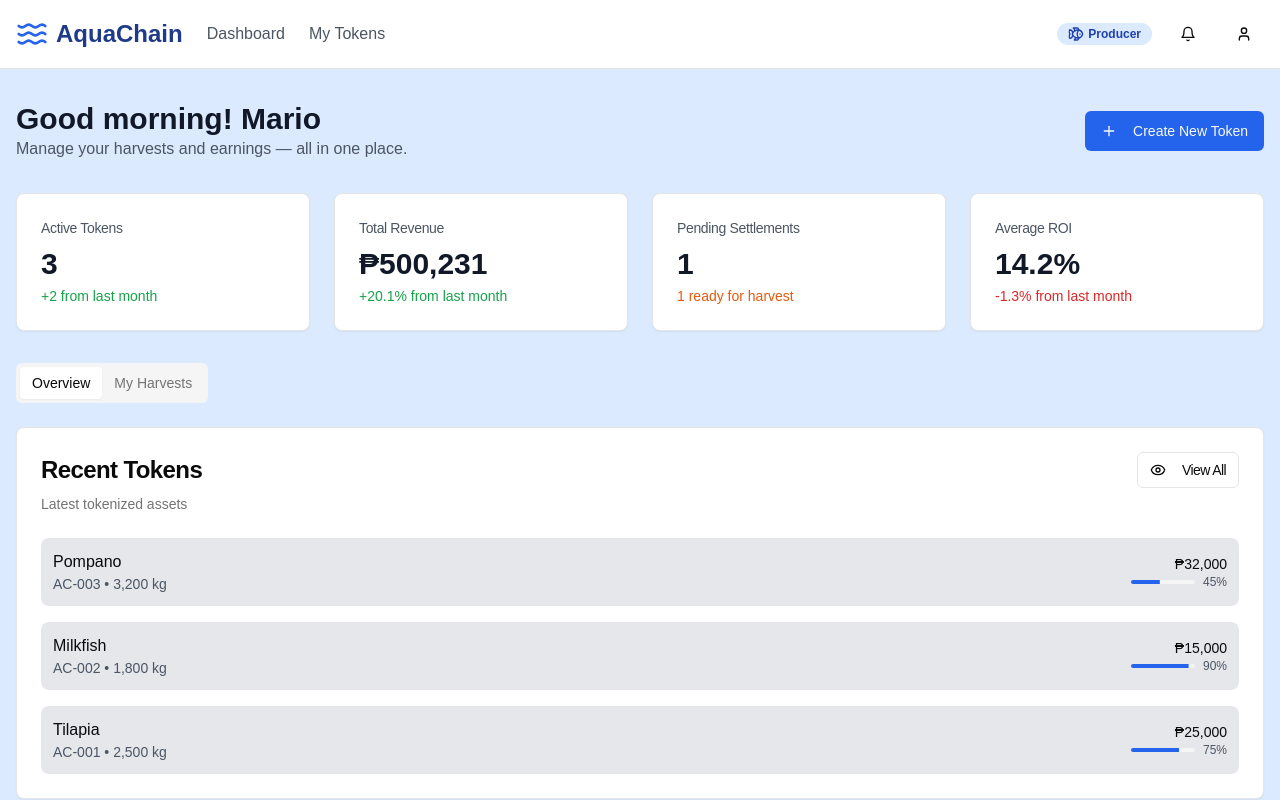
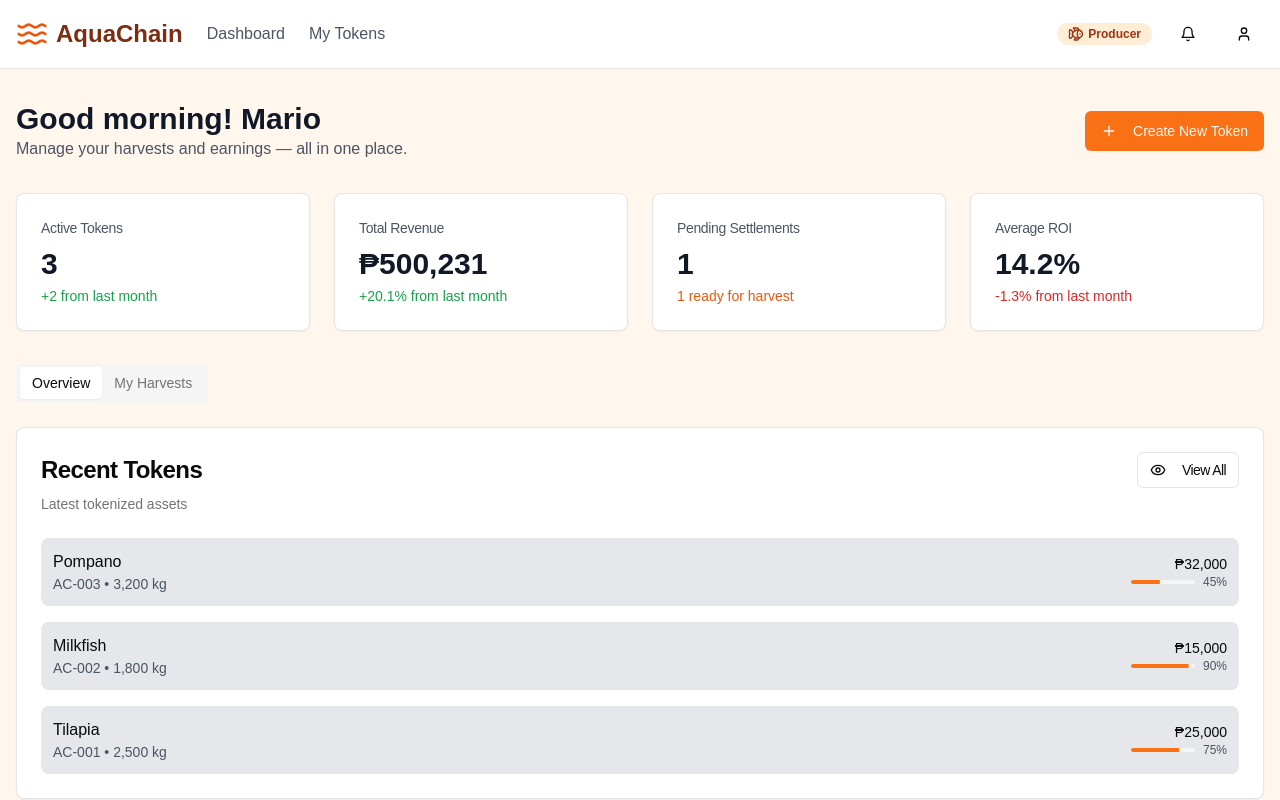
Before and after one commit to npesaras/ClawChain, a Next.js app in the folder frontend/: page /dashboard/producer in a window 1280 px wide. Shown: the top 800 px of the page. Built offline with nearby package versions, Linux system fonts and the light colour scheme.

Commit message:
enhance ui

```diff
--- a/frontend/app/createNewToken/page.tsx
+++ b/frontend/app/createNewToken/page.tsx
@@ -46,9 +46,8 @@ export default function TokenizePage() {
     console.log("Creating token with data:", formData)
     // Token creation logic would go here
   }
-
   return (
-    <div className="min-h-screen bg-blue-200">
+    <div className="min-h-screen bg-orange-50">
       <DashboardHeader userRole="producer" />
 
       <div className="container mx-auto px-4 py-8">
--- a/frontend/app/dashboard/producer/page.tsx
+++ b/frontend/app/dashboard/producer/page.tsx
@@ -189,9 +189,8 @@ export default function ProducerDashboard() {
       ))}
     </div>
   )
-
   return (
-    <div className="min-h-screen bg-blue-100">
+    <div className="min-h-screen bg-orange-50">
       <DashboardHeader userRole="producer" />
 
       <div className="container mx-auto px-4 py-8">
--- a/frontend/app/dashboard/producer/tokens/page.tsx
+++ b/frontend/app/dashboard/producer/tokens/page.tsx
@@ -92,13 +92,12 @@ export default function MyTokensPage() {
     { month: "May", totalTokens: 6, activeTokens: 5, completedTokens: 1, avgReturn: 12.3 },
     { month: "Jun", totalTokens: 6, activeTokens: 4, completedTokens: 2, avgReturn: 13.1 },
   ]
-
   const getStatusColor = (status: string) => {
     switch (status) {
       case "Ready Soon":
         return "bg-green-100 text-green-800"
       case "Growing":
-        return "bg-blue-100 text-blue-800"
+        return "bg-orange-100 text-orange-800"
       case "Funding":
         return "bg-yellow-100 text-yellow-800"
       case "Harvested":
@@ -139,11 +138,10 @@ export default function MyTokensPage() {
   const filteredTokens = statusFilter === "all" ? tokens : tokens.filter((token) => token.status === statusFilter)
 
   const totalValue = tokens.reduce((sum, token) => sum + token.total, 0)
-  const totalFunded = tokens.reduce((sum, token) => sum + token.funded, 0)
-  const avgProgress = tokens.reduce((sum, token) => sum + token.progress, 0) / tokens.length
+  const totalFunded = tokens.reduce((sum, token) => sum + token.funded, 0)  const avgProgress = tokens.reduce((sum, token) => sum + token.progress, 0) / tokens.length
 
   return (
-    <div className="min-h-screen bg-blue-100">
+    <div className="min-h-screen bg-orange-50">
       <DashboardHeader userRole="producer" />
       <div className="container mx-auto px-4 py-8">
         <div className="flex items-center justify-between mb-8">
--- a/frontend/app/globals.css
+++ b/frontend/app/globals.css
@@ -20,67 +20,66 @@ body {
     --card-foreground: 0 0% 3.9%;
     --popover: 0 0% 100%;
     --popover-foreground: 0 0% 3.9%;
-    --primary: 221 83% 53%; /* Changed from black to blue-700 */
+    --primary: 24 95% 53%; /* Deep Orange for lobster theme */
     --primary-foreground: 0 0% 98%;
     --secondary: 0 0% 96.1%;
     --secondary-foreground: 0 0% 9%;
     --muted: 0 0% 96.1%;
     --muted-foreground: 0 0% 45.1%;
-    --accent: 0 0% 96.1%;
-    --accent-foreground: 0 0% 9%;
+    --accent: 24 90% 95%; /* Light orange accent */
+    --accent-foreground: 24 95% 25%;
     --destructive: 0 84.2% 60.2%;
     --destructive-foreground: 0 0% 98%;
     --border: 0 0% 89.8%;
     --input: 0 0% 89.8%;
-    --ring: 221 83% 53%; /* Also update ring to match */
-    --chart-1: 12 76% 61%;
-    --chart-2: 173 58% 39%;
-    --chart-3: 197 37% 24%;
-    --chart-4: 43 74% 66%;
-    --chart-5: 27 87% 67%;
+    --ring: 24 95% 53%; /* Orange ring to match primary */
+    --chart-1: 24 95% 53%; /* Orange */
+    --chart-2: 16 85% 55%; /* Red-orange */
+    --chart-3: 32 85% 50%; /* Yellow-orange */
+    --chart-4: 12 80% 45%; /* Dark orange */
+    --chart-5: 28 90% 60%; /* Light orange */
     --radius: 0.5rem;
     --sidebar-background: 0 0% 98%;
     --sidebar-foreground: 240 5.3% 26.1%;
-    --sidebar-primary: 240 5.9% 10%;
+    --sidebar-primary: 24 95% 53%;
     --sidebar-primary-foreground: 0 0% 98%;
-    --sidebar-accent: 240 4.8% 95.9%;
-    --sidebar-accent-foreground: 240 5.9% 10%;
+    --sidebar-accent: 24 90% 95%;
+    --sidebar-accent-foreground: 24 95% 25%;
     --sidebar-border: 220 13% 91%;
-    --sidebar-ring: 217.2 91.2% 59.8%;
-  }
-  .dark {
+    --sidebar-ring: 24 95% 53%;
+  }  .dark {
     --background: 0 0% 3.9%;
     --foreground: 0 0% 98%;
     --card: 0 0% 3.9%;
     --card-foreground: 0 0% 98%;
     --popover: 0 0% 3.9%;
     --popover-foreground: 0 0% 98%;
-    --primary: 221 83% 53%; /* Blue-700 for dark mode too */
+    --primary: 24 95% 53%; /* Orange for dark mode */
     --primary-foreground: 0 0% 98%;
     --secondary: 0 0% 14.9%;
     --secondary-foreground: 0 0% 98%;
     --muted: 0 0% 14.9%;
     --muted-foreground: 0 0% 63.9%;
-    --accent: 0 0% 14.9%;
-    --accent-foreground: 0 0% 98%;
+    --accent: 24 50% 20%; /* Dark orange accent */
+    --accent-foreground: 24 95% 85%;
     --destructive: 0 62.8% 30.6%;
     --destructive-foreground: 0 0% 98%;
     --border: 0 0% 14.9%;
     --input: 0 0% 14.9%;
-    --ring: 0 0% 83.1%;
-    --chart-1: 220 70% 50%;
-    --chart-2: 160 60% 45%;
-    --chart-3: 30 80% 55%;
-    --chart-4: 280 65% 60%;
-    --chart-5: 340 75% 55%;
+    --ring: 24 95% 53%; /* Orange ring */
+    --chart-1: 24 95% 53%; /* Orange */
+    --chart-2: 16 85% 55%; /* Red-orange */
+    --chart-3: 32 85% 50%; /* Yellow-orange */
+    --chart-4: 12 80% 45%; /* Dark orange */
+    --chart-5: 28 90% 60%; /* Light orange */
     --sidebar-background: 240 5.9% 10%;
     --sidebar-foreground: 240 4.8% 95.9%;
-    --sidebar-primary: 224.3 76.3% 48%;
+    --sidebar-primary: 24 95% 53%;
     --sidebar-primary-foreground: 0 0% 100%;
-    --sidebar-accent: 240 3.7% 15.9%;
-    --sidebar-accent-foreground: 240 4.8% 95.9%;
+    --sidebar-accent: 24 30% 25%;
+    --sidebar-accent-foreground: 24 95% 85%;
     --sidebar-border: 240 3.7% 15.9%;
-    --sidebar-ring: 217.2 91.2% 59.8%;
+    --sidebar-ring: 24 95% 53%;
   }
 }
 
@@ -97,4 +96,12 @@ body {
   .badge-ready-soon {
     @apply bg-orange-500 hover:bg-orange-600 text-white border-orange-500;
   }
+
+  .badge-completed {
+    @apply bg-green-500 hover:bg-green-600 text-white border-green-500;
+  }
+
+  .badge-pending {
+    @apply bg-yellow-500 hover:bg-yellow-600 text-white border-yellow-500;
+  }
 }
--- a/frontend/app/page.tsx
+++ b/frontend/app/page.tsx
@@ -7,49 +7,46 @@ export default function HomePage() {
   return (
     <div className="min-h-screen bg-white">
       {/* Header */}
-      <header className="border-b bg-white/95 backdrop-blur-sm sticky top-0 z-50 shadow-sm">
-        <div className="container mx-auto px-4 py-4 flex items-center justify-between">
+      <header className="border-b bg-white/95 backdrop-blur-sm sticky top-0 z-50 shadow-sm">        <div className="container mx-auto px-4 py-4 flex items-center justify-between">
           <div className="flex items-center space-x-2">
-            <Waves className="h-8 w-8 text-blue-600" />
-            <span className="text-2xl font-bold text-blue-900">AquaChain</span>
+            <Waves className="h-8 w-8 text-orange-600" />
+            <span className="text-2xl font-bold text-orange-900">AquaChain</span>
           </div>
           <nav className="hidden md:flex items-center space-x-8">
-            <Link href="#how-it-works" className="text-gray-600 hover:text-blue-600 transition-colors">
+            <Link href="#how-it-works" className="text-gray-600 hover:text-orange-600 transition-colors">
               How It Works
             </Link>
-            <Link href="#features" className="text-gray-600 hover:text-blue-600 transition-colors">
+            <Link href="#features" className="text-gray-600 hover:text-orange-600 transition-colors">
               Features
             </Link>
-            <Link href="#benefits" className="text-gray-600 hover:text-blue-600 transition-colors">
+            <Link href="#benefits" className="text-gray-600 hover:text-orange-600 transition-colors">
               Benefits
             </Link>
           </nav>
           <div className="flex items-center space-x-3">
-            <Button size="lg" className="bg-blue-600 hover:bg-blue-700 text-white px-6" asChild>
+            <Button size="lg" className="bg-orange-600 hover:bg-orange-700 text-white px-6" asChild>
               <Link href="/auth">Get Started</Link>
             </Button>
           </div>
         </div>
-      </header>
-
-      {/* Hero Section */}
-      <section className="relative py-24 px-4 bg-gradient-to-br from-blue-50 via-white to-blue-50">
+      </header>      {/* Hero Section */}
+      <section className="relative py-24 px-4 bg-gradient-to-br from-orange-50 via-white to-orange-50">
         <div className="container mx-auto">
           <div className="text-center max-w-4xl mx-auto">
-            <div className="inline-flex items-center bg-blue-100 text-blue-700 px-4 py-2 rounded-full text-sm font-medium mb-6">
+            <div className="inline-flex items-center bg-orange-100 text-orange-700 px-4 py-2 rounded-full text-sm font-medium mb-6">
               <Star className="h-4 w-4 mr-2" />
               Blockchain-Powered Seafood Sourcing
             </div>
             <h1 className="text-6xl md:text-7xl font-bold text-gray-900 mb-6 leading-tight">
               Premium Lobster,
-              <span className="text-blue-600 block">Direct Connection</span>
+              <span className="text-orange-600 block">Direct Connection</span>
             </h1>
             <p className="text-xl text-gray-600 mb-10 max-w-3xl mx-auto leading-relaxed">
               Connect restaurants with vetted lobster producers through blockchain tokenization.
               Ensure superior quality, transparent sourcing, and increased revenue for all.
             </p>
             <div className="flex flex-col sm:flex-row gap-4 justify-center">
-              <Button size="lg" className="bg-blue-600 hover:bg-blue-700 text-white px-8 py-4 text-lg" asChild>
+              <Button size="lg" className="bg-orange-600 hover:bg-orange-700 text-white px-8 py-4 text-lg" asChild>
                 <Link href="/auth">
                   Start Sourcing
                   <ArrowRight className="ml-2 h-5 w-5" />
@@ -61,10 +58,8 @@ export default function HomePage() {
             </div>
           </div>
         </div>
-      </section>
-
-      {/* How It Works */}
-      <section id="how-it-works" className="py-20 bg-blue-100">
+      </section>      {/* How It Works */}
+      <section id="how-it-works" className="py-20 bg-orange-100">
         <div className="container mx-auto px-4">
           <div className="text-center mb-16">
             <h2 className="text-4xl font-bold text-gray-900 mb-4">How AquaChain Works</h2>
@@ -75,8 +70,8 @@ export default function HomePage() {
           <div className="grid md:grid-cols-3 gap-8">
             <Card className="border-0 shadow-lg hover:shadow-xl transition-shadow bg-white">
               <CardHeader className="text-center p-8">
-                <div className="bg-blue-100 rounded-full w-16 h-16 flex items-center justify-center mx-auto mb-6">
-                  <Fish className="h-8 w-8 text-blue-600" />
+                <div className="bg-orange-100 rounded-full w-16 h-16 flex items-center justify-center mx-auto mb-6">
+                  <Fish className="h-8 w-8 text-orange-600" />
                 </div>
                 <CardTitle className="text-2xl mb-4">Producers Register</CardTitle>
                 <CardDescription className="text-gray-600 text-lg leading-relaxed">
@@ -122,10 +117,9 @@ export default function HomePage() {
               Built on cutting-edge technology to ensure trust, transparency, and quality
             </p>
           </div>
-          <div className="grid md:grid-cols-2 gap-12 max-w-4xl mx-auto">
-            <div className="text-center">
-              <div className="bg-blue-100 rounded-full w-20 h-20 flex items-center justify-center mx-auto mb-6">
-                <Shield className="h-10 w-10 text-blue-600" />
+          <div className="grid md:grid-cols-2 gap-12 max-w-4xl mx-auto">            <div className="text-center">
+              <div className="bg-orange-100 rounded-full w-20 h-20 flex items-center justify-center mx-auto mb-6">
+                <Shield className="h-10 w-10 text-orange-600" />
               </div>
               <h3 className="text-2xl font-semibold mb-4">Blockchain Security</h3>
               <p className="text-gray-600 text-lg leading-relaxed">
@@ -199,19 +193,17 @@ export default function HomePage() {
             ))}
           </div>
         </div>
-      </section>
-
-      {/* CTA Section */}
-      <section className="py-20 bg-blue-600">
+      </section>      {/* CTA Section */}
+      <section className="py-20 bg-orange-600">
         <div className="container mx-auto px-4 text-center">
           <h2 className="text-4xl font-bold text-white mb-6">
             Ready to Transform Your Seafood Sourcing?
           </h2>
-          <p className="text-xl text-blue-100 mb-10 max-w-2xl mx-auto">
+          <p className="text-xl text-orange-100 mb-10 max-w-2xl mx-auto">
             Join the future of restaurant-producer connections with AquaChain's
             blockchain-powered platform.
           </p>
-          <Button size="lg" className="bg-white text-blue-600 hover:bg-gray-100 px-8 py-4 text-lg font-semibold" asChild>
+          <Button size="lg" className="bg-white text-orange-600 hover:bg-gray-100 px-8 py-4 text-lg font-semibold" asChild>
             <Link href="/auth">
               Get Started Today
               <ArrowRight className="ml-2 h-5 w-5" />
--- a/frontend/app/viewToken/page.tsx
+++ b/frontend/app/viewToken/page.tsx
@@ -42,9 +42,8 @@ export default function ViewTokenPage() {
     "/pondB.jpg",
     "/pondC.jpg"
   ]
-
   return (
-    <div className="min-h-screen bg-blue-100">
+    <div className="min-h-screen bg-orange-50">
       <DashboardHeader userRole="producer" />
 
       <div className="container mx-auto px-4 py-8">
@@ -214,9 +213,8 @@ export default function ViewTokenPage() {
                     <div className="space-y-4">
                       {token.transactions.map((transaction, index) => (
                         <div key={index} className="flex items-center justify-between p-4 border rounded-lg">
-                          <div className="flex items-center space-x-3">
-                            <div className="w-10 h-10 bg-blue-100 rounded-full flex items-center justify-center">
-                              <Users className="h-5 w-5 text-blue-600" />
+                          <div className="flex items-center space-x-3">                            <div className="w-10 h-10 bg-orange-100 rounded-full flex items-center justify-center">
+                              <Users className="h-5 w-5 text-orange-600" />
                             </div>
                             <div>
                               <div className="font-medium">{transaction.investor}</div>
@@ -247,13 +245,12 @@ export default function ViewTokenPage() {
                           <span className="text-sm text-gray-600">Current</span>
                           <span className="font-semibold">{token.iotData.temperature}°C</span>
                         </div>
-                        <div className="flex justify-between">
-                          <span className="text-sm text-gray-600">Optimal Range</span>
+                        <div className="flex justify-between">                        <span className="text-sm text-gray-600">Optimal Range</span>
                           <span className="text-sm">26-30°C</span>
                         </div>
                         <div className="flex justify-between">
                           <span className="text-sm text-gray-600">Status</span>
-                          <Badge variant="outline" className="text-xs bg-blue-200">
+                          <Badge variant="outline" className="text-xs bg-orange-200">
                             Normal
                           </Badge>
                         </div>
@@ -294,14 +291,13 @@ export default function ViewTokenPage() {
                         <div className="flex justify-between">
                           <span className="text-sm text-gray-600">Current</span>
                           <span className="font-semibold">{token.iotData.salinity} ppt</span>
-                        </div>
-                        <div className="flex justify-between">
+                        </div>                        <div className="flex justify-between">
                           <span className="text-sm text-gray-600">Optimal Range</span>
                           <span className="text-sm">0-0.5 ppt</span>
                         </div>
                         <div className="flex justify-between">
                           <span className="text-sm text-gray-600">Status</span>
-                          <Badge variant="outline" className="text-xs bg-blue-200">
+                          <Badge variant="outline" className="text-xs bg-orange-200">
                             Normal
                           </Badge>
                         </div>
@@ -318,14 +314,13 @@ export default function ViewTokenPage() {
                         <div className="flex justify-between">
                           <span className="text-sm text-gray-600">Current</span>
                           <span className="font-semibold">{token.iotData.ph}</span>
-                        </div>
-                        <div className="flex justify-between">
+                        </div>                        <div className="flex justify-between">
                           <span className="text-sm text-gray-600">Optimal Range</span>
                           <span className="text-sm">6.5-8.5</span>
                         </div>
                         <div className="flex justify-between">
                           <span className="text-sm text-gray-600">Status</span>
-                          <Badge variant="outline" className="text-xs bg-blue-200">
+                          <Badge variant="outline" className="text-xs bg-orange-200">
                             Normal
                           </Badge>
                         </div>
@@ -414,10 +409,9 @@ export default function ViewTokenPage() {
                     <CardTitle>Documents & Reports</CardTitle>
                   </CardHeader>
                   <CardContent>
-                    <div className="space-y-3">
-                      {token.documents.map((doc, index) => (
+                    <div className="space-y-3">                      {token.documents.map((doc, index) => (
                         <div key={index} className="flex items-center justify-between p-3 border rounded-lg">                          <div className="flex items-center space-x-3">
-                            <FileText className="h-5 w-5 text-blue-600" />
+                            <FileText className="h-5 w-5 text-orange-600" />
                             <div>
                               <div className="font-medium">{doc.name}</div>
                               <div className="text-sm text-gray-600">{doc.size}</div>
@@ -511,10 +505,9 @@ export default function ViewTokenPage() {
                   <div className="grid grid-cols-4 gap-2">
                     {images.map((image, index) => (
                       <button
-                        key={index}
-                        onClick={() => setSelectedImage(index)}
+                        key={index}                        onClick={() => setSelectedImage(index)}
                         className={`aspect-square rounded-lg overflow-hidden border-2 ${
-                          selectedImage === index ? "border-blue-500" : "border-gray-200"
+                          selectedImage === index ? "border-orange-500" : "border-gray-200"
                         }`}
                       >
                         <img
--- a/frontend/components/dashboard-header.tsx
+++ b/frontend/components/dashboard-header.tsx
@@ -50,11 +50,10 @@ export function DashboardHeader({ userRole: propUserRole, forceRole }: Dashboard
         return <Fish className="h-4 w-4" />
     }
   }
-
   const getRoleColor = () => {
     switch (userRole) {
       case "producer":
-        return "bg-blue-100 text-blue-800"
+        return "bg-orange-100 text-orange-800"
       case "investor":
         return "bg-green-100 text-green-800"
       case "buyer":
@@ -64,19 +63,18 @@ export function DashboardHeader({ userRole: propUserRole, forceRole }: Dashboard
 
   return (
     <header className="border-b bg-white sticky top-0 z-50">
-      <div className="container mx-auto px-4 py-4 flex items-center justify-between">
-        <div className="flex items-center space-x-6">
+      <div className="container mx-auto px-4 py-4 flex items-center justify-between">        <div className="flex items-center space-x-6">
           <Link href="/" className="flex items-center space-x-2">
-            <Waves className="h-8 w-8 text-blue-600" />
-            <span className="text-2xl font-bold text-blue-900">AquaChain</span>
+            <Waves className="h-8 w-8 text-orange-600" />
+            <span className="text-2xl font-bold text-orange-900">AquaChain</span>
           </Link>
 
           <nav className="hidden md:flex items-center space-x-6">
-            <Link href={`/dashboard/${userRole}`} className="text-gray-600 hover:text-blue-600 font-medium">
+            <Link href={`/dashboard/${userRole}`} className="text-gray-600 hover:text-orange-600 font-medium">
               Dashboard
             </Link>            {userRole === "producer" && (
               <>
-                <Link href={`/dashboard/producer/tokens`} className="text-gray-600 hover:text-blue-600">
+                <Link href={`/dashboard/producer/tokens`} className="text-gray-600 hover:text-orange-600">
                   My Tokens
                 </Link>
               </>
--- a/frontend/lib/data/species.ts
+++ b/frontend/lib/data/species.ts
@@ -12,7 +12,7 @@ export const speciesRevenue: SpeciesRevenue[] = [
     name: "Tilapia",
     revenue: 180450,
     percentage: 36,
-    color: "bg-blue-500"
+    color: "bg-orange-500"
   },
   {
     id: "milkfish",
```
